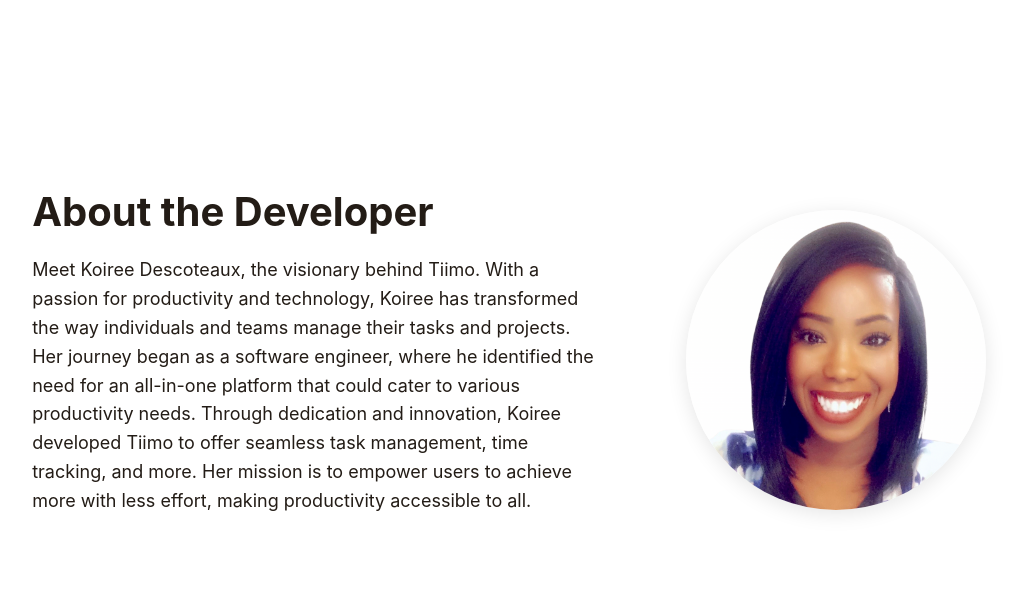
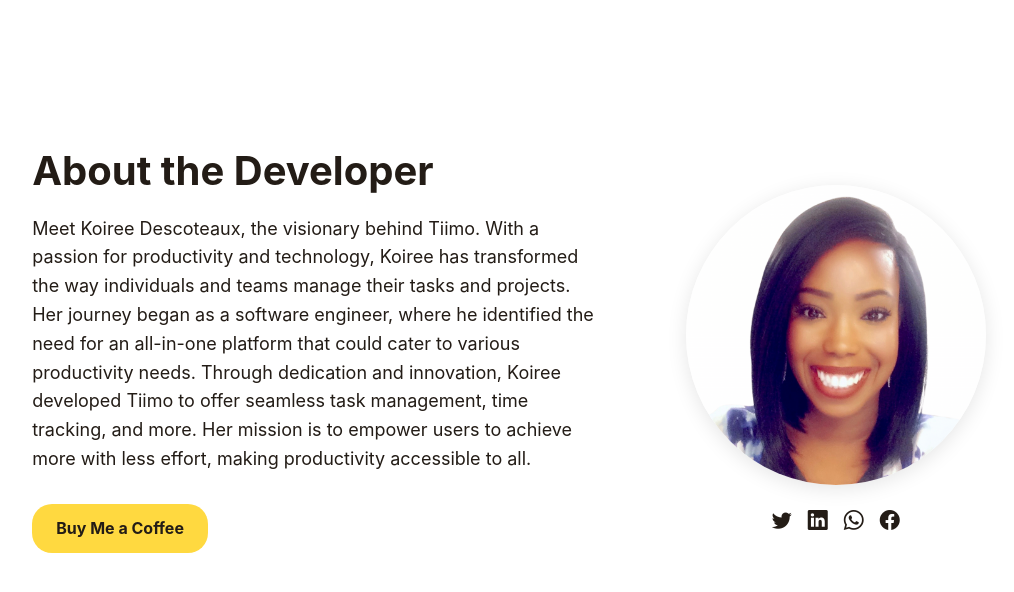
Before and after one commit to qoryhanisagal/fsdi_112_class1, a Django app: page /about/ in a window 1280 px wide. Shown: the part 56-648 px from the top of the page, without its empty margins (131-1145 px from the left). Run offline with Django 5.2, Linux system fonts and the light colour scheme.

Commit message:
feat(about): add Buy Me a Coffee button and center social icons under image

```diff
--- a/templates/pages/about.html
+++ b/templates/pages/about.html
@@ -11,9 +11,18 @@
         and teams manage their tasks and projects. Her journey began as a software engineer, where he identified the need for an all-in-one platform that
         could cater to various productivity needs. Through dedication and innovation, Koiree developed Tiimo to offer seamless task management, time tracking, and more.
         Her mission is to empower users to achieve more with less effort, making productivity accessible to all.</p>
+    <div class="cta-group">
+      <a href="https://www.buymeacoffee.com/koiree" class="coffee-btn" target="_blank">Buy Me a Coffee</a>
+    </div>
   </div>
   <div class="about-image">
     <img src="{% static 'img/developer_koiree.png' %}" alt="Developer photo" class="image">
+    <div class="social-icons">
+      <a href="https://twitter.com/koiree" target="_blank"><i class="bi bi-twitter"></i></a>
+      <a href="https://instagram.com/koiree" target="_blank"><i class="bi bi-linkedin"></i></i></a>
+      <a href="https://facebook.com/koiree" target="_blank"><i class="bi bi-whatsapp"></i></a>
+      <a href="https://linkedin.com/in/koiree" target="_blank"><i class="bi bi-facebook"></i></a>
+    </div>
   </div>
 </div>
 {% endblock content %}
```
